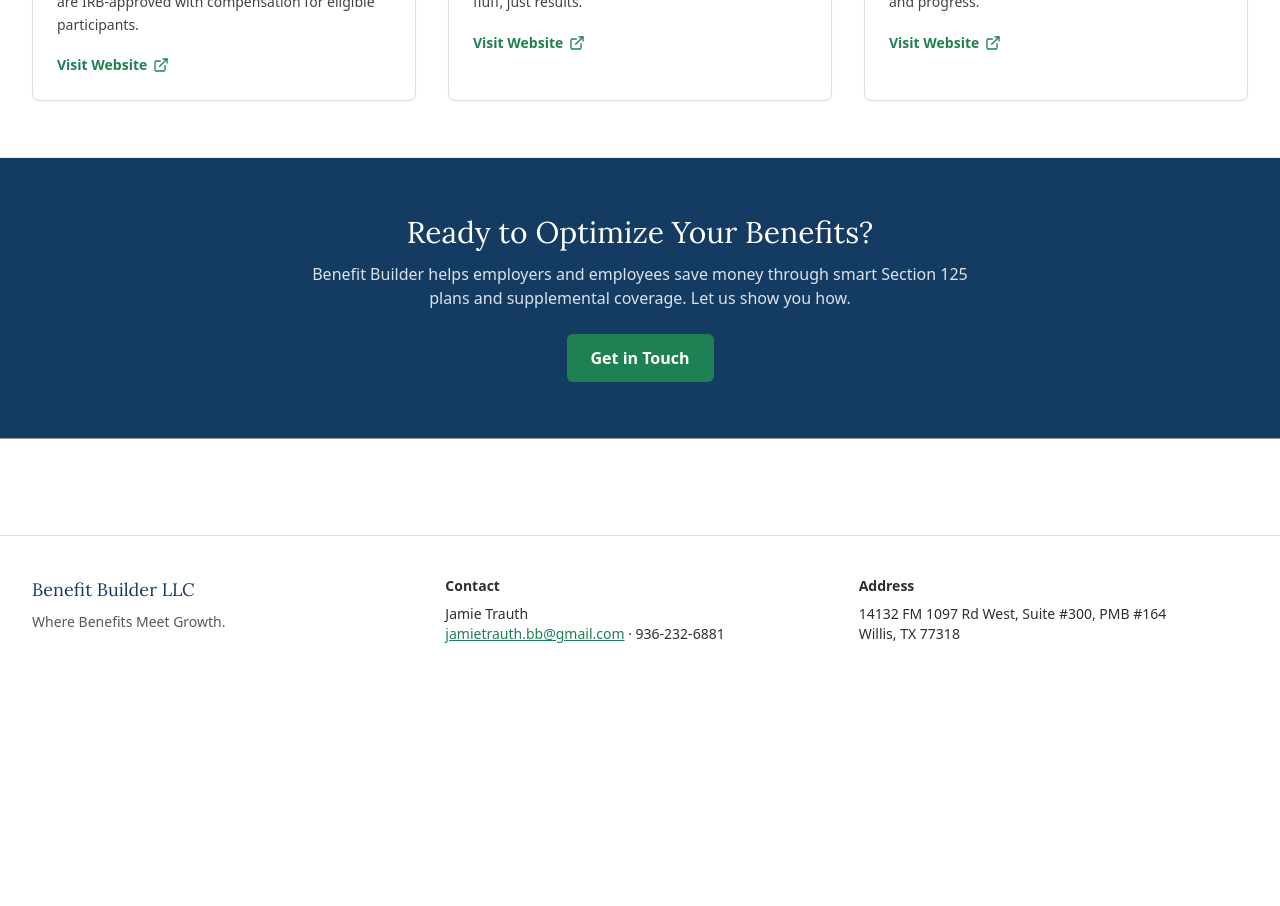
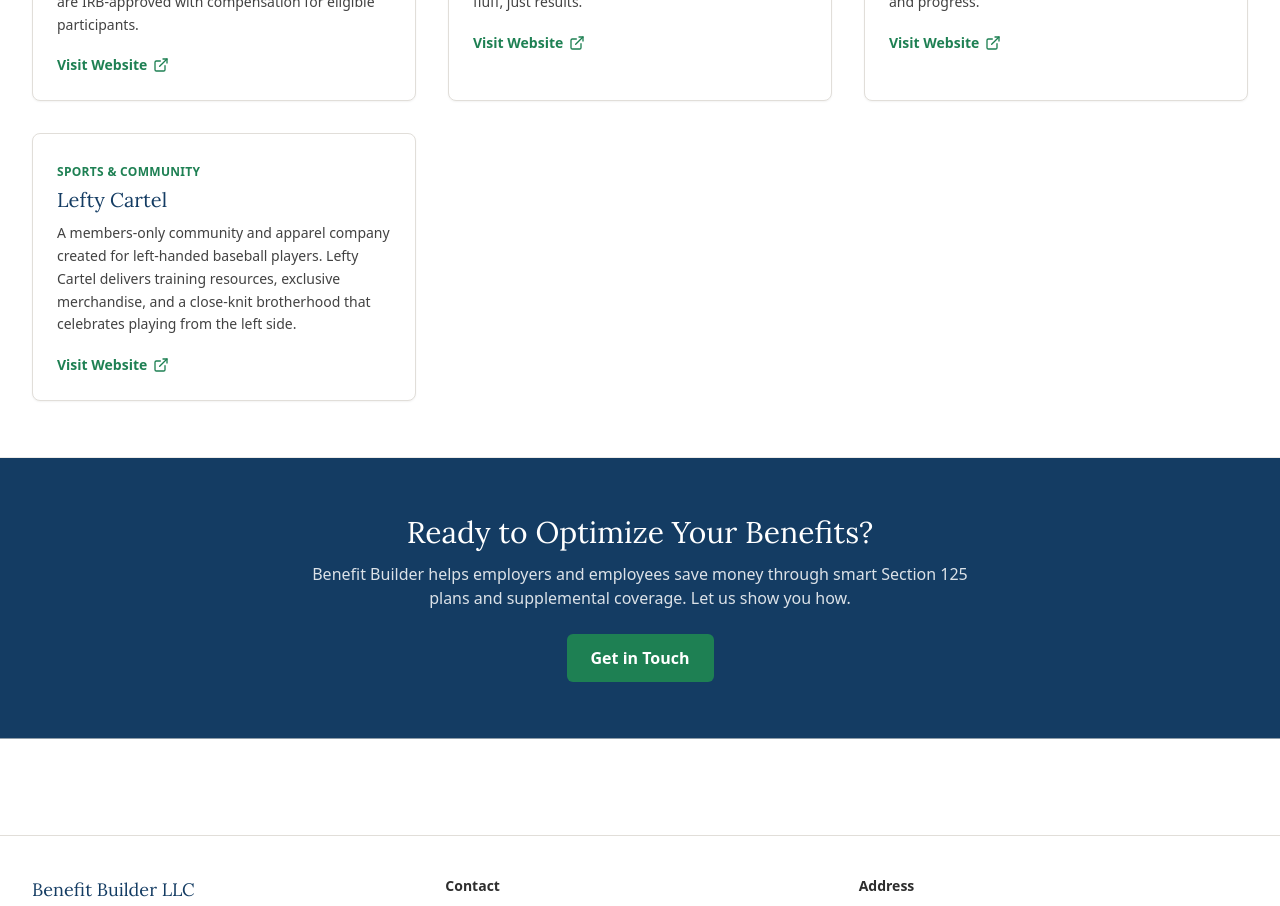
Before and after one commit to kstephens0331/benefit-builder-llc, a React (Vite) app: page /partners in a window 1280 px wide. Shown: the part 1680-2586 px from the top of the page. Before the commit the page ends 2364 px from the top, so only its background shows below. Built offline with nearby package versions, Linux system fonts and the light colour scheme.

Commit message:
Add Lefty Cartel to partner network

```diff
--- a/src/pages/Partners.tsx
+++ b/src/pages/Partners.tsx
@@ -93,6 +93,13 @@
     description:
       "A USMLE Step 1 study platform for medical students, featuring more than 50,000 flashcards, 5,000 practice questions, video lectures, and AI-powered tools that adapt to each learner's pace and progress.",
     url: "https://getstepready.com",
+  },
+  {
+    name: "Lefty Cartel",
+    category: "Sports & Community",
+    description:
+      "A members-only community and apparel company created for left-handed baseball players. Lefty Cartel delivers training resources, exclusive merchandise, and a close-knit brotherhood that celebrates playing from the left side.",
+    url: "https://leftycartel.net",
   },
 ];
 
```
